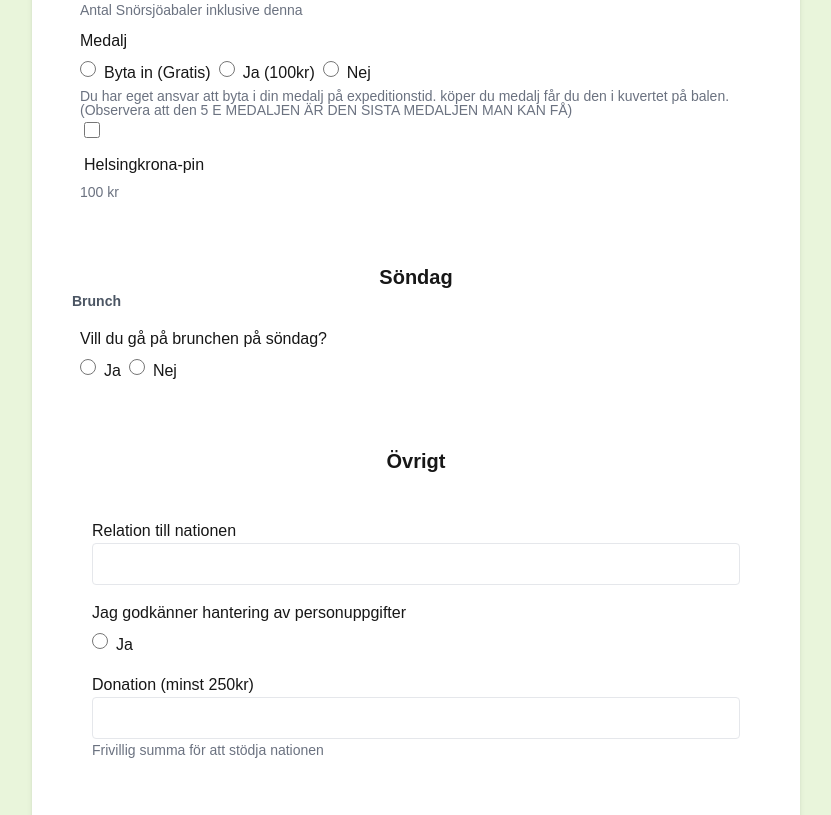
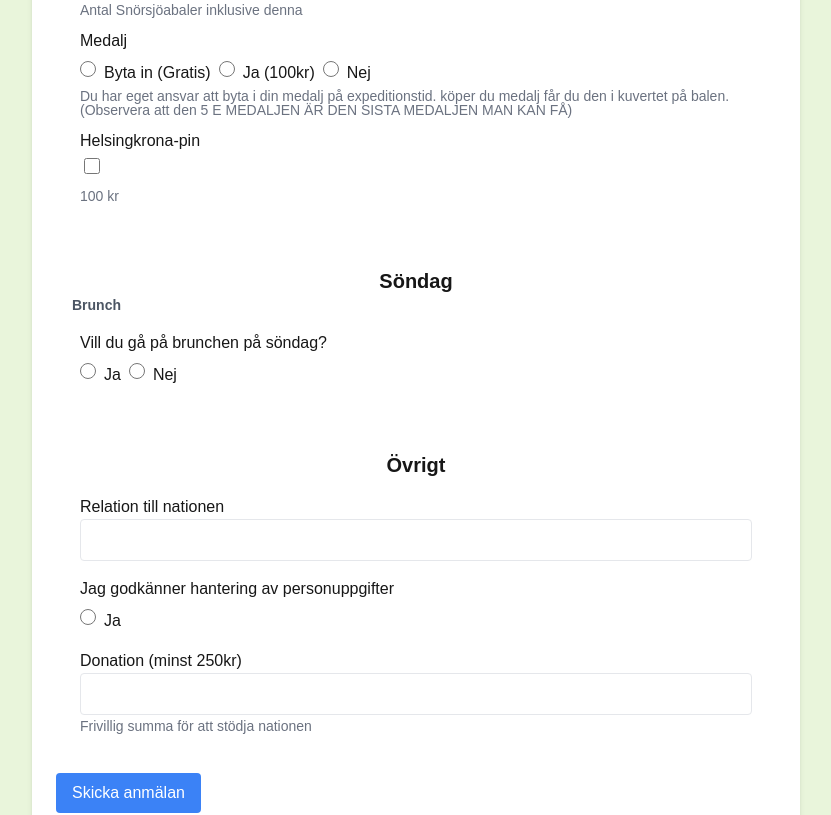
Before and after one commit to helsingkrona/HB-balhemsida, a Next.js app: page /anmalan in a window 1280 px wide. Shown: the part 2202-3017 px from the top of the page, without its empty margins (224-1055 px from the left). Built offline with nearby package versions, Linux system fonts and the light colour scheme.

Commit message:
sorta finished form??

```diff
--- a/app/anmalan/page.tsx
+++ b/app/anmalan/page.tsx
@@ -11,7 +11,6 @@ export default function BookOpeningAnimation() {
   const {
     register,
     handleSubmit,
-    watch,
     formState: { errors, isSubmitting },
   } = useForm<SignUpFormData>();
 
@@ -45,7 +44,11 @@ export default function BookOpeningAnimation() {
       required: true,
       tip: "Vi använder denna för att kontakta dig",
     },
-    title: { label: "Titel", type: "text", required: false, tip: "Frivillig" },
+    title: {
+      label: "Titel",
+      type: "text",
+      required: false,
+      tip: "Frivillig" },
     address: { label: "Gatuadress", type: "text", required: true },
     postal_code: {
       label: "Postnummer",
@@ -271,17 +274,6 @@ export default function BookOpeningAnimation() {
       .join(" ");
   };
 
-  // Animation variants for form elements
-  const containerVariants = {
-    hidden: { opacity: 0 },
-    visible: {
-      opacity: 1,
-      transition: {
-        staggerChildren: 0.1,
-      },
-    },
-  };
-
   const itemVariants = {
     hidden: { opacity: 0, y: 20 },
     visible: {
@@ -305,9 +297,12 @@ export default function BookOpeningAnimation() {
 
     if (response.ok) {
       alert("Din anmälan har skickats!");
+      setIsSubmitted(true);
+      setSubmitError(null);
       // Poteniellt maila andressen script
     } else {
       alert("Något har gått fel, försök igen. Om felet kvarstår kontakta it@helsingkrona.se");
+      setSubmitError("Något gick fel vid inlämning av formuläret. Försök igen senare.");
     }
   };
 
@@ -375,6 +370,7 @@ export default function BookOpeningAnimation() {
             className={`form-question`}
             variants={itemVariants}
           >
+            <label className="form-label">{config.label}</label>
             <div className="form-question">
               <input
                 type="checkbox"
@@ -384,7 +380,6 @@ export default function BookOpeningAnimation() {
                 })}
                 className="h-4 w-4"
               />
-              <label className="form-label">{config.label}</label>
             </div>
             {errors[fieldName as keyof SignUpFormData] && (
               <p className="text-red-500">
--- a/app/globals.css
+++ b/app/globals.css
@@ -59,8 +59,6 @@
   display: flex;
   flex-direction: column; /* Stacks children vertically */
   align-items: left;    /* Centers items horizontally */
-  padding: 1rem;
-  margin: 1rem auto;
 }
 
 
```
